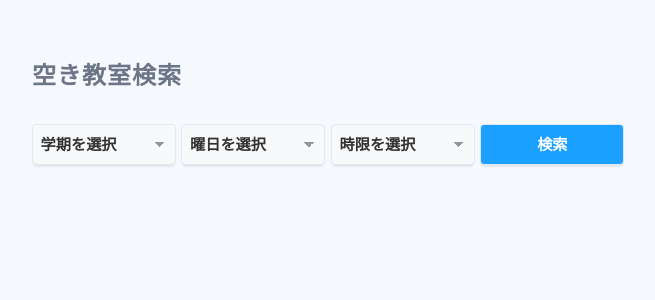
After one commit to moribon50/room-app, a Node server app: page /query in a window 1280 px wide. The commit adds this page. Shown: the top 300 px of the page, without its empty margins (248-903 px from the left). Run offline with Node 20, Linux system fonts and the light colour scheme.

Commit message:
update all

```diff
--- a/app.js
+++ b/app.js
@@ -24,8 +24,11 @@ app.get('/', (req, res) => {
     res.render('top.ejs');
 });
 
+app.get('/query', (req, res) => {
+    res.render('query.ejs');
+})
 
-app.post('/index', (req, res) => {
+app.post('/index/', (req, res) => {
     //フォームから送信された値をコンソールへ出力
     console.log(req.body.semester);
     console.log(req.body.dayOfTheWeek);
--- a/public/css/style.css
+++ b/public/css/style.css
@@ -28,7 +28,7 @@
     appearance: none;
     /* 👇スタイル */
     display: inline-block;
-    width: 30%; /* 幅 */
+    width: 20%; /* 幅 */
     margin: 1em 0; /* 前後の余白 */
     padding: 0.6em 1.5em 0.6em 0.5em; /* 文字周りの余白 */
     cursor: pointer; /* カーソルを指に */
@@ -55,3 +55,23 @@
 .styled-select::-ms-expand {
     display: none;
 }
+
+.styled-button {
+    display: inline-block;
+    width: 20%; /* 幅 */
+    margin: 1em 0; /* 前後の余白 */
+    padding: 0.6em 1em; /* 塗りの余白 */
+    cursor: pointer; /* カーソルを指に */
+    line-height: 1.4; /* 行高 */
+    font-size: 0.95em; /* フォントサイズ */
+    font-weight: 700; /* 太字に */
+    color: #FFF; /* テキストカラー */
+    border-radius: 4px; /* 角丸 */
+    background-color: #1aa1ff; /* 背景色 */
+    border: solid 1px #e1e8ef; /* 枠線 */
+    box-shadow: 0 3px 3px -2px rgba(3, 29, 41, 0.15); /* 影 */
+}
+
+.styled-button:hover {
+    background-color: #064fda; /* 背景色 */
+  }
--- /dev/null
+++ b/views/query.ejs
@@ -0,0 +1,45 @@
+<!DOCTYPE html>
+<html lang="jp">
+<head>
+    <meta charset="UTF-8">
+    <title>Document</title>
+    <link rel="stylesheet" href="/css/reset.css">
+    <link rel="stylesheet" href="/css/style.css">
+</head>
+<body>
+    <div class="container">
+        <div class="container-header">
+            <h1>空き教室検索</h1>
+        </div>
+        <form method="post" action="/index">
+            <select class="styled-select" name="semester" required>
+                <option value="">学期を選択</option>
+                <option value="前期">前期</option>
+                <option value="後期">後期</option>
+            </select>
+
+            <select class="styled-select" name="dayOfTheWeek" required>
+                <option value="">曜日を選択</option>
+                <option value="月">月</option>
+                <option value="火">火</option>
+                <option value="水">水</option>
+                <option value="木">木</option>
+                <option value="金">金</option>
+                <option value="土">土</option>
+            </select>
+
+            <select class="styled-select" name="period" required>
+                <option value="">時限を選択</option>
+                <option value="1">1限</option>
+                <option value="2">2限</option>
+                <option value="3">3限</option>
+                <option value="4">4限</option>
+                <option value="5">5限</option>
+                <option value="6">6限</option>
+            </select>
+
+            <input class="styled-button" type="submit" value="検索">
+        </form>
+    </div>
+</body>
+</html>
```
Also changed, not shown: views/index.ejs (+1 -29 lines). Lines whose indentation alone changed are shown as unchanged.
